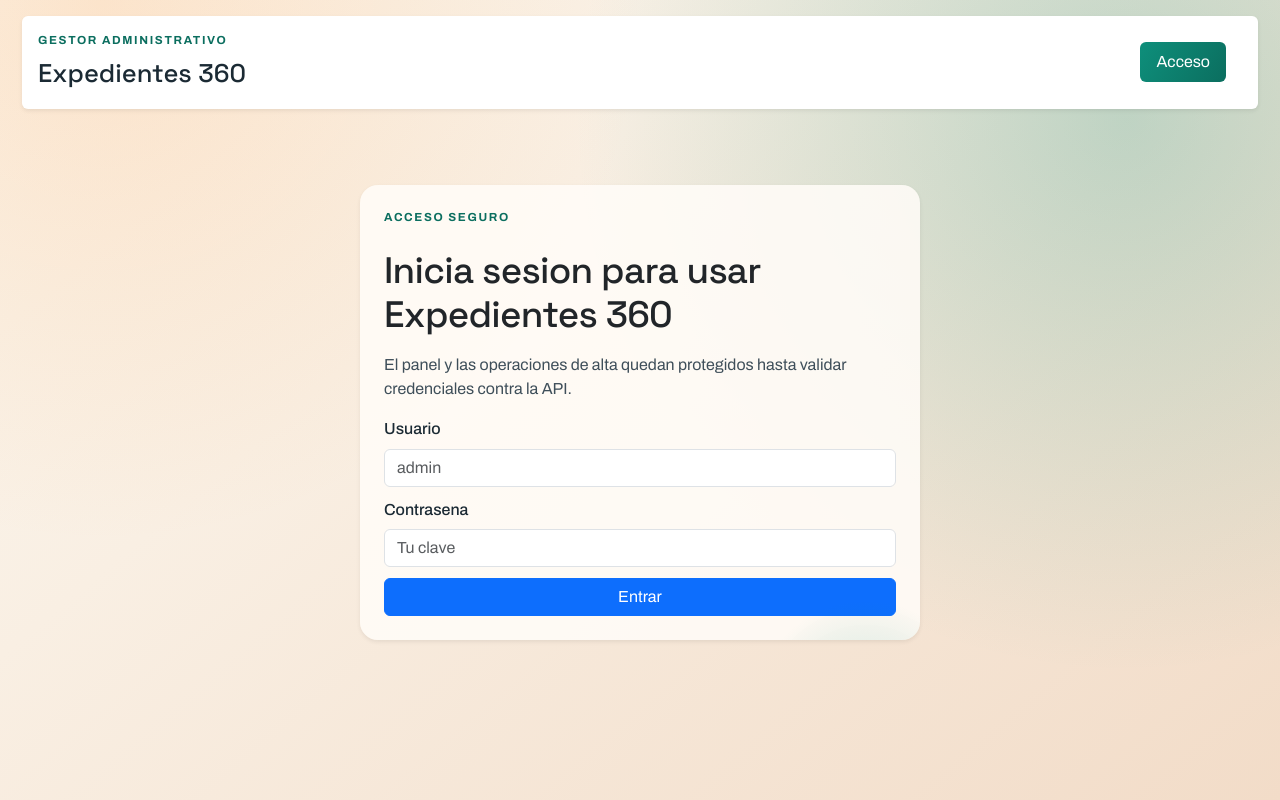
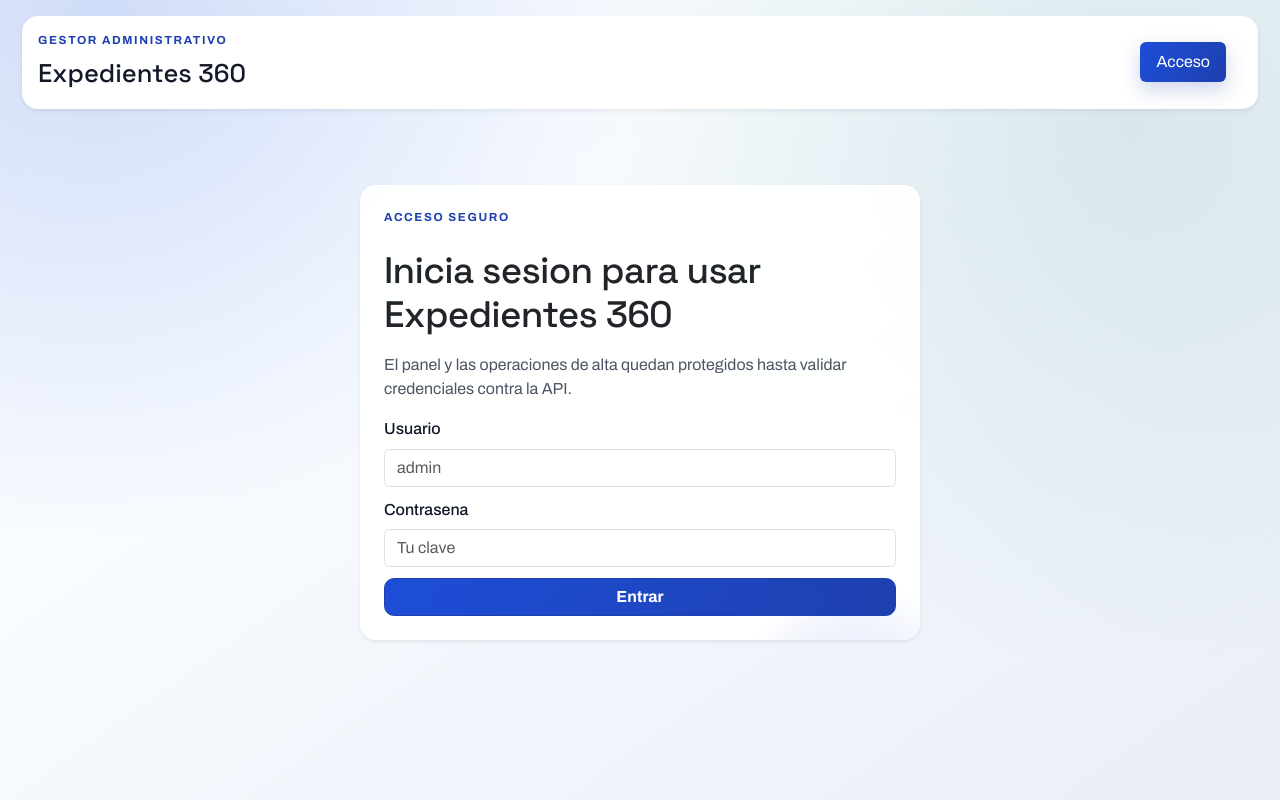
Before and after one commit to eduardoperez-hiberuscom/prueba-ariadne, a React (Vite) app in the folder repositories/expedientes-frontend/: page /login in a window 1280 px wide. Built offline with nearby package versions, Linux system fonts and the light colour scheme; no server answers; the HTML template or start-up script is replaced by a standard one.

Commit message:
feat(frontend): deliver premium minimal redesign across key screens

```diff
--- a/repositories/expedientes-frontend/src/index.css
+++ b/repositories/expedientes-frontend/src/index.css
@@ -1,18 +1,18 @@
 @import url('https://fonts.googleapis.com/css2?family=Archivo:wght@400;500;700&family=Space+Grotesk:wght@500;700&display=swap');
 
 :root {
-  --bg-base: #fbf7ef;
-  --bg-warm: #f2dcc8;
-  --ink: #1b2a34;
-  --ink-soft: #3f4f5a;
-  --accent: #0e8f7b;
-  --accent-strong: #0b6e5f;
-  --line: #d4c5b6;
-  --panel: rgba(255, 252, 247, 0.88);
+  --bg-base: #f5f7fb;
+  --bg-warm: #e9eef7;
+  --ink: #111827;
+  --ink-soft: #4b5563;
+  --accent: #1d4ed8;
+  --accent-strong: #1e40af;
+  --line: #dbe4f1;
+  --panel: rgba(255, 255, 255, 0.94);
   --danger: #be3a2a;
-  --ok: #0b6e5f;
-  --radius: 18px;
-  --shadow: 0 18px 44px rgba(36, 50, 61, 0.12);
+  --ok: #0f766e;
+  --radius: 16px;
+  --shadow: 0 16px 40px rgba(14, 30, 64, 0.08);
   --sans: 'Archivo', 'Segoe UI', sans-serif;
   --display: 'Space Grotesk', 'Trebuchet MS', sans-serif;
 }
@@ -26,9 +26,9 @@ body {
   font-family: var(--sans);
   color: var(--ink);
   background:
-    radial-gradient(circle at 8% 0%, rgba(255, 155, 66, 0.2), transparent 38%),
-    radial-gradient(circle at 88% 15%, rgba(14, 143, 123, 0.24), transparent 42%),
-    linear-gradient(140deg, var(--bg-base) 0%, #f9efe3 35%, var(--bg-warm) 100%);
+    radial-gradient(circle at 8% 0%, rgba(37, 99, 235, 0.18), transparent 38%),
+    radial-gradient(circle at 88% 15%, rgba(15, 118, 110, 0.12), transparent 42%),
+    linear-gradient(145deg, var(--bg-base) 0%, #f8fbff 35%, var(--bg-warm) 100%);
   min-height: 100vh;
 }
 
@@ -46,6 +46,7 @@ body {
   grid-template-columns: 1fr auto auto;
   gap: 1rem;
   align-items: center;
+  border-radius: 16px;
 }
 
 .brand-block {
@@ -57,7 +58,7 @@ body {
 .brand-link {
   text-decoration: none;
   font-family: var(--display);
-  font-size: clamp(1.2rem, 2vw, 1.8rem);
+  font-size: clamp(1.25rem, 2vw, 1.85rem);
   color: var(--ink);
 }
 
@@ -74,6 +75,7 @@ body {
 .main-nav .nav-link.active {
   color: #fff;
   background: linear-gradient(120deg, var(--accent), var(--accent-strong));
+  box-shadow: 0 8px 20px rgba(30, 64, 175, 0.22);
 }
 
 .topbar-auth {
@@ -123,7 +125,7 @@ body {
   border-radius: var(--radius);
   padding: 1.1rem;
   box-shadow: var(--shadow);
-  backdrop-filter: blur(3px);
+  backdrop-filter: blur(7px);
 }
 
 .hero-panel {
@@ -135,9 +137,9 @@ body {
   content: '';
   position: absolute;
   inset: auto -10% -40% auto;
-  width: 220px;
-  height: 220px;
-  background: radial-gradient(circle, rgba(14, 143, 123, 0.22), transparent 72%);
+  width: 240px;
+  height: 240px;
+  background: radial-gradient(circle, rgba(29, 78, 216, 0.17), transparent 72%);
 }
 
 h1,
@@ -183,6 +185,11 @@ p {
   font-family: var(--display);
   font-size: clamp(1.7rem, 4vw, 2.8rem);
   color: var(--ink);
+  letter-spacing: -0.03em;
+}
+
+.premium-kpi {
+  border: 1px solid rgba(29, 78, 216, 0.12);
 }
 
 .list-header {
@@ -302,6 +309,8 @@ button:not(.btn):disabled {
 
 .tab-strip .nav-link.active {
   color: var(--accent-strong);
+  border-color: rgba(29, 78, 216, 0.25) rgba(29, 78, 216, 0.25) #fff;
+  background: rgba(29, 78, 216, 0.06);
 }
 
 .search-grid {
@@ -312,6 +321,7 @@ button:not(.btn):disabled {
   overflow-x: auto;
   border: 1px solid var(--line);
   border-radius: 12px;
+  background: #fff;
 }
 
 .exp-table {
@@ -328,6 +338,32 @@ button:not(.btn):disabled {
   font-size: 0.8rem;
   text-transform: uppercase;
   letter-spacing: 0.03em;
+  white-space: nowrap;
+}
+
+.exp-table td {
+  white-space: nowrap;
+}
+
+.btn {
+  border-radius: 10px;
+  font-weight: 600;
+}
+
+.btn-primary {
+  background: linear-gradient(120deg, var(--accent), var(--accent-strong));
+  border-color: var(--accent-strong);
+}
+
+.btn-primary:hover,
+.btn-primary:focus {
+  background: linear-gradient(120deg, #1e40af, #1e3a8a);
+  border-color: #1e3a8a;
+}
+
+.badge.text-bg-light {
+  color: #334155 !important;
+  background: #f8fafc !important;
 }
 
 .pager {
--- a/repositories/expedientes-frontend/src/pages/ExpedienteDetailPage.tsx
+++ b/repositories/expedientes-frontend/src/pages/ExpedienteDetailPage.tsx
@@ -73,20 +73,20 @@ export function ExpedienteDetailPage({ auth }: ExpedienteDetailPageProps) {
   }
 
   return (
-    <section className="page-grid">
-      <article className="panel detail-panel">
+    <section className="page-grid d-grid gap-3">
+      <article className="panel detail-panel card border-0 shadow-sm p-3">
         <div className="list-header">
           <p className="overline">Detalle de expediente</p>
-          <Link className="ghost-link" to="/">
+          <Link className="btn btn-outline-secondary btn-sm" to="/">
             Volver al panel
           </Link>
         </div>
 
-        {loading ? <p>Cargando expediente...</p> : null}
+        {loading ? <div className="alert alert-info py-2">Cargando expediente...</div> : null}
         {!hasValidId ? (
-          <p className="error-text">Identificador de expediente invalido.</p>
+          <div className="alert alert-danger py-2">Identificador de expediente invalido.</div>
         ) : null}
-        {error ? <p className="error-text">{error}</p> : null}
+        {error ? <div className="alert alert-danger py-2">{error}</div> : null}
 
         {expediente ? (
           <>
@@ -99,7 +99,7 @@ export function ExpedienteDetailPage({ auth }: ExpedienteDetailPageProps) {
               </div>
               <div>
                 <h3>Estado</h3>
-                <p>{expediente.estado}</p>
+                <p><span className="badge text-bg-light border">{expediente.estado}</span></p>
               </div>
               <div>
                 <h3>Tipo</h3>
@@ -122,12 +122,13 @@ export function ExpedienteDetailPage({ auth }: ExpedienteDetailPageProps) {
         ) : null}
       </article>
 
-      <article className="panel">
+      <article className="panel card border-0 shadow-sm p-3">
         <h2>Generacion de documento (RF-3)</h2>
         <form className="stack-form" onSubmit={onGenerateDocument}>
           <label>
             Tipo de documento
             <input
+              className="form-control"
               value={tipoDoc}
               onChange={(event) => setTipoDoc(event.target.value)}
               placeholder="Requerimiento"
@@ -137,12 +138,13 @@ export function ExpedienteDetailPage({ auth }: ExpedienteDetailPageProps) {
           <label>
             Variable {'{{contenido}}'}
             <textarea
+              className="form-control"
               value={contenido}
               onChange={(event) => setContenido(event.target.value)}
             />
           </label>
 
-          <button type="submit" disabled={processingDoc || !expediente}>
+          <button className="btn btn-primary" type="submit" disabled={processingDoc || !expediente}>
             {processingDoc ? 'Generando...' : 'Generar documento'}
           </button>
         </form>
--- a/repositories/expedientes-frontend/src/pages/NewExpedientePage.tsx
+++ b/repositories/expedientes-frontend/src/pages/NewExpedientePage.tsx
@@ -67,21 +67,22 @@ export function NewExpedientePage({ auth }: NewExpedientePageProps) {
   }
 
   return (
-    <section className="page-grid">
-      <article className="panel hero-panel">
+    <section className="page-grid d-grid gap-3">
+      <article className="panel hero-panel card border-0 shadow-sm p-3">
         <p className="overline">Alta de expediente</p>
         <h1>Registrar nuevo caso administrativo</h1>
-        <p>
+        <p className="text-secondary mb-0">
           Esta operacion dispara la numeracion oficial y deja trazabilidad en la
           auditoria del sistema.
         </p>
       </article>
 
-      <article className="panel">
+      <article className="panel card border-0 shadow-sm p-3">
         <form className="stack-form" onSubmit={onSubmit}>
           <label>
             Asunto
             <input
+              className="form-control"
               value={form.asunto}
               onChange={(event) =>
                 setForm((prev) => ({ ...prev, asunto: event.target.value }))
@@ -93,6 +94,7 @@ export function NewExpedientePage({ auth }: NewExpedientePageProps) {
           <label>
             Tipo
             <input
+              className="form-control"
               value={form.tipo}
               onChange={(event) =>
                 setForm((prev) => ({ ...prev, tipo: event.target.value }))
@@ -104,6 +106,7 @@ export function NewExpedientePage({ auth }: NewExpedientePageProps) {
           <label>
             Procedimiento
             <input
+              className="form-control"
               value={form.procedimiento}
               onChange={(event) =>
                 setForm((prev) => ({ ...prev, procedimiento: event.target.value }))
@@ -115,6 +118,7 @@ export function NewExpedientePage({ auth }: NewExpedientePageProps) {
           <label>
             Descripcion
             <textarea
+              className="form-control"
               value={form.descripcion}
               onChange={(event) =>
                 setForm((prev) => ({ ...prev, descripcion: event.target.value }))
@@ -124,17 +128,17 @@ export function NewExpedientePage({ auth }: NewExpedientePageProps) {
           </label>
 
           <div className="actions-row">
-            <button type="submit" disabled={submitting}>
+            <button className="btn btn-primary" type="submit" disabled={submitting}>
               {submitting ? 'Creando...' : 'Crear expediente'}
             </button>
-            <Link className="ghost-link" to="/">
+            <Link className="btn btn-outline-secondary" to="/">
               Volver al panel
             </Link>
           </div>
         </form>
 
-        {message ? <p className="result-ok">{message}</p> : null}
-        {error ? <p className="error-text">{error}</p> : null}
+        {message ? <div className="alert alert-success py-2 mt-3 mb-0">{message}</div> : null}
+        {error ? <div className="alert alert-danger py-2 mt-3 mb-0">{error}</div> : null}
       </article>
     </section>
   )
```
Also changed, not shown: repositories/expedientes-frontend/src/pages/DashboardPage.tsx (+14 -10 lines).
